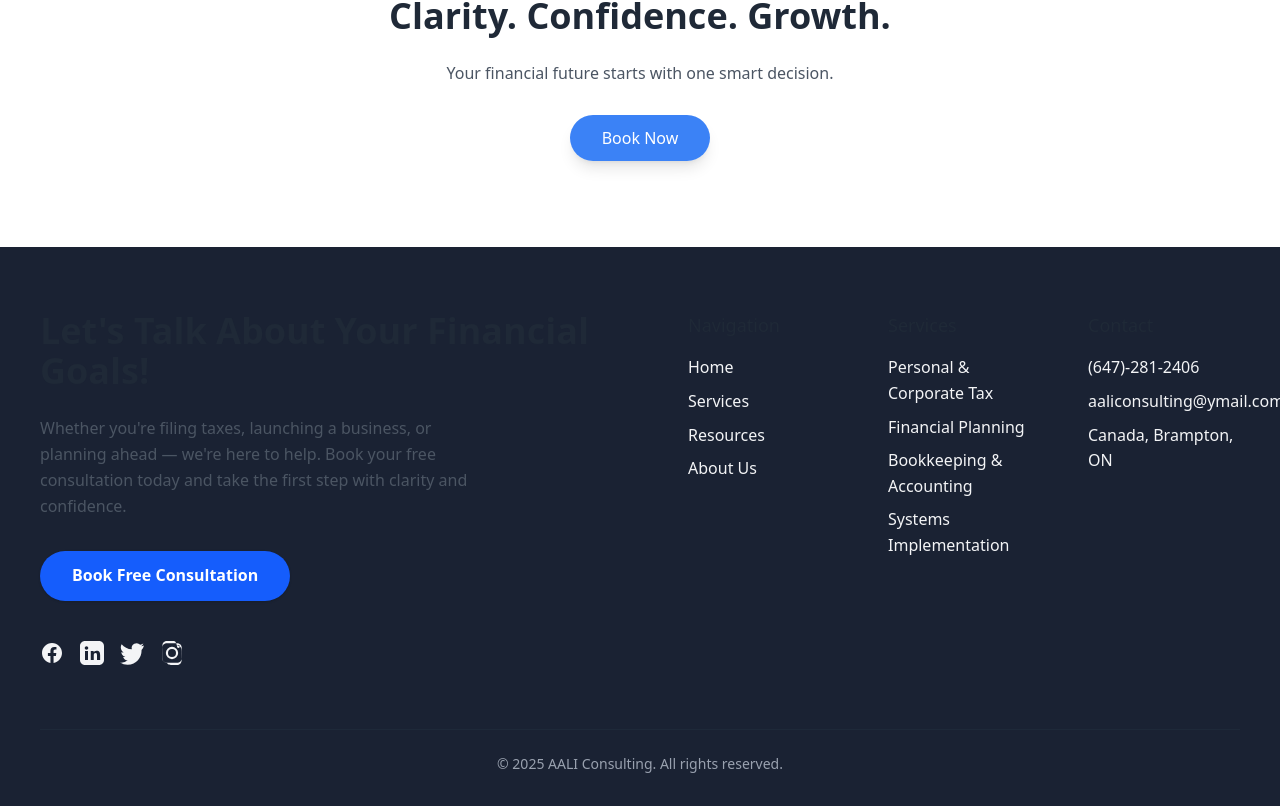
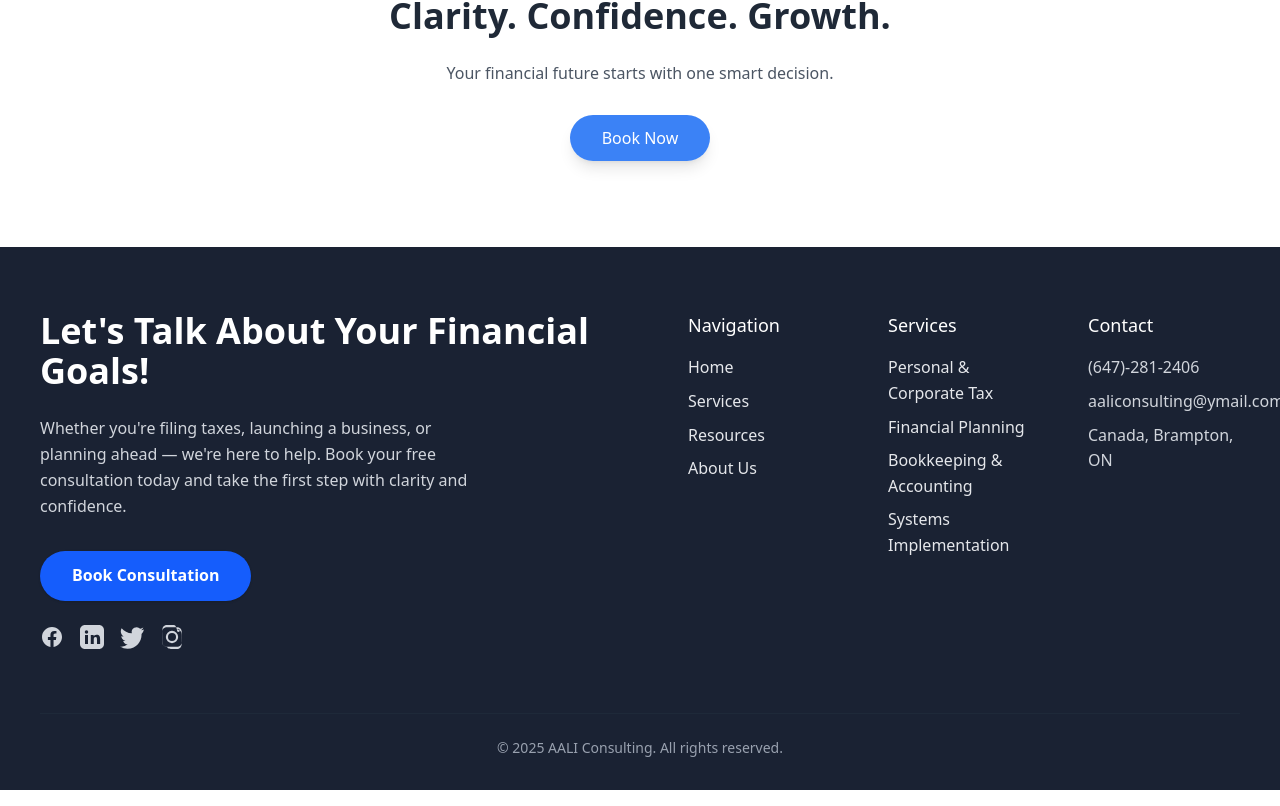
Before and after one commit to forbiddenbey13/aali-consulting, a Next.js app: page / in a window 1280 px wide. Shown: the part 4640-5446 px from the top of the page. Built offline with nearby package versions, Linux system fonts and the light colour scheme.

Commit message:
Updated pages with faq and footer

```diff
--- a/app/components/Footer.tsx
+++ b/app/components/Footer.tsx
@@ -1,57 +1,104 @@
-import React from 'react';
-import Link from 'next/link';
+import React from "react";
+import Link from "next/link";
 
 const Footer: React.FC = () => {
   return (
-    <footer className="bg-[#1a2233] text-gray-100 pt-16 pb-8 px-4 md:px-10">
+    <footer className="bg-[#1a2233] pt-16 pb-8 px-4 md:px-10">
       <div className="max-w-7xl mx-auto grid grid-cols-1 md:grid-cols-2 gap-16 md:gap-24">
         {/* Left: CTA and Social */}
         <div className="flex flex-col justify-between h-full">
           <div>
-            <h2 className="font-bold text-3xl md:text-5xl mb-6">Let's Talk About Your Financial Goals!</h2>
-            <p className="mb-8 max-w-md text-base md:text-lg text-gray-300">
-              Whether you're filing taxes, launching a business, or planning ahead — we're here to help. Book your free consultation today and take the first step with clarity and confidence.
+            <h2 className="font-bold text-3xl md:text-5xl mb-6 !text-white">
+              Let&apos;s Talk About Your Financial Goals!
+            </h2>
+            <p className="mb-8 max-w-md text-base md:text-lg !text-gray-300">
+              Whether you&apos;re filing taxes, launching a business, or planning ahead — we&apos;re here to help. Book your free consultation today and take the first step with clarity and confidence.
             </p>
-            <a href="/Consult" className="bg-blue-600 text-white font-bold px-8 py-3 rounded-full shadow hover:bg-blue-700 transition mb-6 inline-block">Book Free Consultation</a>
+            <a
+              href="/ContactUs"
+              className="inline-block bg-blue-600 text-white font-semibold px-8 py-3 rounded-full shadow hover:bg-blue-700 focus:bg-blue-700 transition"
+            >
+              Book Consultation
+            </a>
           </div>
-          <div className="flex space-x-4 mt-4">
-            <a href="https://facebook.com" aria-label="Facebook" target="_blank" rel="noopener noreferrer" className="hover:text-blue-400 transition-colors duration-200">
-              <svg width="24" height="24" fill="currentColor" className="text-gray-100 hover:text-blue-400"><path d="M22 12c0-5.522-4.477-10-10-10S2 6.478 2 12c0 4.991 3.657 9.128 8.438 9.877v-6.987h-2.54v-2.89h2.54V9.797c0-2.506 1.492-3.89 3.777-3.89 1.094 0 2.238.195 2.238.195v2.46h-1.26c-1.242 0-1.632.771-1.632 1.562v1.875h2.773l-.443 2.89h-2.33V21.877C18.343 21.128 22 16.991 22 12"></path></svg>
+
+          <div className="flex space-x-4 mt-6">
+            {/* Social icons inherit currentColor */}
+            <a
+              href="https://facebook.com"
+              aria-label="Facebook"
+              target="_blank"
+              rel="noopener noreferrer"
+              className="text-gray-300 hover:text-blue-400 focus:text-blue-400 transition-colors"
+            >
+              <svg width="24" height="24" fill="currentColor" viewBox="0 0 24 24">
+                <path d="M22 12c0-5.522-4.477-10-10-10S2 6.478 2 12c0 4.991 3.657 9.128 8.438 9.877v-6.987h-2.54v-2.89h2.54V9.797c0-2.506 1.492-3.89 3.777-3.89 1.094 0 2.238.195 2.238.195v2.46h-1.26c-1.242 0-1.632.771-1.632 1.562v1.875h2.773l-.443 2.89h-2.33V21.877C18.343 21.128 22 16.991 22 12"></path>
+              </svg>
             </a>
-            <a href="https://linkedin.com" aria-label="LinkedIn" target="_blank" rel="noopener noreferrer" className="hover:text-blue-400 transition-colors duration-200">
-              <svg width="24" height="24" fill="currentColor" className="text-gray-100 hover:text-blue-400"><path d="M19 0h-14c-2.76 0-5 2.24-5 5v14c0 2.76 2.24 5 5 5h14c2.76 0 5-2.24 5-5v-14c0-2.76-2.24-5-5-5zm-11 19h-3v-9h3v9zm-1.5-10.28c-.966 0-1.75-.784-1.75-1.75s.784-1.75 1.75-1.75 1.75.784 1.75 1.75-.784 1.75-1.75 1.75zm13.5 10.28h-3v-4.5c0-1.08-.02-2.47-1.5-2.47-1.5 0-1.73 1.17-1.73 2.38v4.59h-3v-9h2.89v1.23h.04c.4-.76 1.38-1.56 2.84-1.56 3.04 0 3.6 2 3.6 4.59v4.74z"></path></svg>
+
+            <a
+              href="https://linkedin.com"
+              aria-label="LinkedIn"
+              target="_blank"
+              rel="noopener noreferrer"
+              className="text-gray-300 hover:text-blue-400 focus:text-blue-400 transition-colors"
+            >
+              <svg width="24" height="24" fill="currentColor" viewBox="0 0 24 24">
+                <path d="M19 0h-14C2.24 0 0 2.24 0 5v14c0 2.76 2.24 5 5 5h14c2.76 0 5-2.24 5-5V5c0-2.76-2.24-5-5-5zM8 19H5v-9h3v9zM6.5 8.72A1.75 1.75 0 1 1 6.5 5.22a1.75 1.75 0 0 1 0 3.5zM20 19h-3v-4.5c0-1.08-.02-2.47-1.5-2.47-1.5 0-1.73 1.17-1.73 2.38V19h-3v-9h2.89v1.23h.04c.4-.76 1.38-1.56 2.84-1.56 3.04 0 3.6 2 3.6 4.59V19z"></path>
+              </svg>
             </a>
-            <a href="https://twitter.com" aria-label="Twitter" target="_blank" rel="noopener noreferrer" className="hover:text-blue-400 transition-colors duration-200">
-              <svg width="24" height="24" fill="currentColor" className="text-gray-100 hover:text-blue-400"><path d="M24 4.557a9.93 9.93 0 0 1-2.828.775 4.932 4.932 0 0 0 2.165-2.724c-.951.564-2.005.974-3.127 1.195a4.92 4.92 0 0 0-8.384 4.482C7.691 8.095 4.066 6.13 1.64 3.161c-.542.929-.855 2.01-.855 3.17 0 2.188 1.115 4.117 2.823 5.247a4.904 4.904 0 0 1-2.229-.616c-.054 2.281 1.581 4.415 3.949 4.89a4.936 4.936 0 0 1-2.224.084c.627 1.956 2.444 3.377 4.6 3.417A9.867 9.867 0 0 1 0 21.543a13.94 13.94 0 0 0 7.548 2.209c9.058 0 14.009-7.513 14.009-14.009 0-.213-.005-.425-.014-.636A10.012 10.012 0 0 0 24 4.557z"></path></svg>
+
+            <a
+              href="https://twitter.com"
+              aria-label="Twitter"
+              target="_blank"
+              rel="noopener noreferrer"
+              className="text-gray-300 hover:text-blue-400 focus:text-blue-400 transition-colors"
+            >
+              <svg width="24" height="24" fill="currentColor" viewBox="0 0 24 24">
+                <path d="M24 4.557a9.93 9.93 0 0 1-2.828.775 4.932 4.932 0 0 0 2.165-2.724c-.951.564-2.005.974-3.127 1.195a4.92 4.92 0 0 0-8.384 4.482C7.691 8.095 4.066 6.13 1.64 3.161a6.53 6.53 0 0 0-.855 3.17c0 2.188 1.115 4.117 2.823 5.247a4.904 4.904 0 0 1-2.229-.616c-.054 2.281 1.581 4.415 3.949 4.89a4.936 4.936 0 0 1-2.224.084c.627 1.956 2.444 3.377 4.6 3.417A9.867 9.867 0 0 1 0 21.543 13.94 13.94 0 0 0 7.548 23.75C16.606 23.75 21.557 16.237 21.557 9.75c0-.213-.005-.425-.014-.636A10.012 10.012 0 0 0 24 4.557z"></path>
+              </svg>
             </a>
-            <a href="https://instagram.com" aria-label="Instagram" target="_blank" rel="noopener noreferrer" className="hover:text-blue-400 transition-colors duration-200">
-              <svg width="24" height="24" fill="currentColor" className="text-gray-100 hover:text-blue-400"><path d="M12 2.163c3.204 0 3.584.012 4.85.07 1.366.062 2.633.334 3.608 1.308.974.974 1.246 2.242 1.308 3.608.058 1.266.07 1.646.07 4.85s-.012 3.584-.07 4.85c-.062 1.366-.334 2.633-1.308 3.608-.974.974-2.242 1.246-3.608 1.308-1.266.058-1.646.07-4.85.07s-3.584-.012-4.85-.07c-1.366-.062-2.633-.334-3.608-1.308-.974-.974-1.246-2.242-1.308-3.608C2.175 15.647 2.163 15.267 2.163 12s.012-3.584.07-4.85c.062-1.366.334-2.633 1.308-3.608.974-.974 2.242-1.246 3.608-1.308C8.416 2.175 8.796 2.163 12 2.163zm0-2.163C8.741 0 8.332.013 7.052.072 5.771.131 4.659.363 3.678 1.344c-.98.98-1.213 2.092-1.272 3.373C2.013 8.332 2 8.741 2 12c0 3.259.013 3.668.072 4.948.059 1.281.292 2.393 1.272 3.373.98.98 2.092 1.213 3.373 1.272C8.332 23.987 8.741 24 12 24s3.668-.013 4.948-.072c1.281-.059 2.393-.292 3.373-1.272.98-.98 1.213-2.092 1.272-3.373.059-1.28.072-1.689.072-4.948 0-3.259-.013-3.668-.072-4.948-.059-1.281-.292-2.393-1.272-3.373-.98-.98-2.092-1.213-3.373-1.272C15.668.013 15.259 0 12 0zm0 5.838a6.162 6.162 0 1 0 0 12.324 6.162 6.162 0 0 0 0-12.324zm0 10.162a3.999 3.999 0 1 1 0-7.998 3.999 3.999 0 0 1 0 7.998zm6.406-11.845a1.44 1.44 0 1 0 0 2.881 1.44 1.44 0 0 0 0-2.881z"></path></svg>
+
+            <a
+              href="https://instagram.com"
+              aria-label="Instagram"
+              target="_blank"
+              rel="noopener noreferrer"
+              className="text-gray-300 hover:text-blue-400 focus:text-blue-400 transition-colors"
+            >
+              <svg width="24" height="24" fill="currentColor" viewBox="0 0 24 24">
+                <path d="M12 2.163c3.204 0 3.584.012 4.85.07 1.366.062 2.633.334 3.608 1.308.974.974 1.246 2.242 1.308 3.608.058 1.266.07 1.646.07 4.85s-.012 3.584-.07 4.85c-.062 1.366-.334 2.633-1.308 3.608-.974.974-2.242 1.246-3.608 1.308-1.266.058-1.646.07-4.85.07s-3.584-.012-4.85-.07c-1.366-.062-2.633-.334-3.608-1.308-.974-.974-1.246-2.242-1.308-3.608C2.175 15.647 2.163 15.267 2.163 12s.012-3.584.07-4.85c.062-1.366.334-2.633 1.308-3.608.974-.974 2.242-1.246 3.608-1.308C8.416 2.175 8.796 2.163 12 2.163zM12 0C8.741 0 8.332.013 7.052.072 5.771.131 4.659.363 3.678 1.344 2.698 2.324 2.465 3.436 2.406 4.717 2.013 8.332 2 8.741 2 12c0 3.259.013 3.668.072 4.948.059 1.281.292 2.393 1.272 3.373.98.98 2.092 1.213 3.373 1.272C8.332 23.987 8.741 24 12 24s3.668-.013 4.948-.072c1.281-.059 2.393-.292 3.373-1.272.98-.98 1.213-2.092 1.272-3.373.059-1.28.072-1.689.072-4.948 0-3.259-.013-3.668-.072-4.948-.059-1.281-.292-2.393-1.272-3.373-.98-.98-2.092-1.213-3.373-1.272C15.668.013 15.259 0 12 0zm0 5.838a6.162 6.162 0 1 0 0 12.324 6.162 6.162 0 0 0 0-12.324zm0 10.162a4 4 0 1 1 0-8 4 4 0 0 1 0 8zm6.406-11.845a1.44 1.44 0 1 0 0 2.881 1.44 1.44 0 0 0 0-2.881z"></path>
+              </svg>
             </a>
           </div>
         </div>
+
         {/* Right: Links */}
         <div className="grid grid-cols-1 gap-8 sm:grid-cols-2 lg:grid-cols-3 md:gap-12">
           <div>
-            <h4 className="font-bold text-lg mb-4">Navigation</h4>
+            <h4 className="font-bold text-lg mb-4 !text-white">Navigation</h4>
             <ul className="space-y-2">
-              <li><Link href="/" className="hover:text-primary transition-colors duration-200">Home</Link></li>
-              <li><Link href="/#what-we-do" className="hover:text-primary transition-colors duration-200">Services</Link></li>
-              <li><Link href="/#resources" className="hover:text-primary transition-colors duration-200">Resources</Link></li>
-              <li><Link href="/AboutUs" className="hover:text-primary transition-colors duration-200">About Us</Link></li>
+              <li><Link href="/" className="!text-gray-200 hover:text-blue-300 focus:text-blue-300 transition-colors">Home</Link></li>
+              <li><Link href="/#what-we-do" className="!text-gray-200 hover:text-blue-300 focus:text-blue-300 transition-colors">Services</Link></li>
+              <li><Link href="/#resources" className="!text-gray-200 hover:text-blue-300 focus:text-blue-300 transition-colors">Resources</Link></li>
+              <li><Link href="/AboutUs" className="!text-gray-200 hover:text-blue-300 focus:text-blue-300 transition-colors">About Us</Link></li>
             </ul>
           </div>
+
           <div>
-            <h4 className="font-bold text-lg mb-4">Services</h4>
+            <h4 className="font-bold text-lg mb-4 !text-white">Services</h4>
             <ul className="space-y-2">
-              <li><Link href="/P&C" className="hover:text-primary transition-colors duration-200">Personal & Corporate Tax</Link></li>
-              <li><Link href="/SFP" className="hover:text-primary transition-colors duration-200">Financial Planning</Link></li>
-              <li><Link href="/B&A" className="hover:text-primary transition-colors duration-200">Bookkeeping & Accounting</Link></li>
-              <li><Link href="/SSBR" className="hover:text-primary transition-colors duration-200">Systems Implementation</Link></li>
+              <li><Link href="/P&C" className="!text-gray-200 hover:text-blue-300 focus:text-blue-300 transition-colors">Personal &amp; Corporate Tax</Link></li>
+              <li><Link href="/SFP" className="!text-gray-200 hover:text-blue-300 focus:text-blue-300 transition-colors">Financial Planning</Link></li>
+              <li><Link href="/B&A" className="!text-gray-200 hover:text-blue-300 focus:text-blue-300 transition-colors">Bookkeeping &amp; Accounting</Link></li>
+              <li><Link href="/SSBR" className="!text-gray-200 hover:text-blue-300 focus:text-blue-300 transition-colors">Systems Implementation</Link></li>
             </ul>
           </div>
+
           <div>
-            <h4 className="font-bold text-lg mb-4">Contact</h4>
-            <ul className="space-y-2">
+            <h4 className="font-bold text-lg mb-4 !text-white">Contact</h4>
+            <ul className="space-y-2 !text-gray-300">
               <li>(647)-281-2406</li>
               <li>aaliconsulting@ymail.com</li>
               <li>Canada, Brampton, ON</li>
@@ -59,7 +106,8 @@ const Footer: React.FC = () => {
           </div>
         </div>
       </div>
-      <div className="border-t border-gray-800 mt-16 pt-6 text-center text-gray-400 text-sm">
+
+      <div className="border-t border-gray-800 mt-16 pt-6 text-center !text-gray-400 text-sm">
         &copy; {new Date().getFullYear()} AALI Consulting. All rights reserved.
       </div>
     </footer>
```
Also changed, not shown: app/B&A/page.tsx (+14 -9 lines), app/P&C/page.tsx (+20 -12 lines), app/SFP/page.tsx (+63 -35 lines), app/SSBR/page.tsx (+46 -38 lines), app/components/MapleLeafLogo.tsx (+5 -16 lines).
